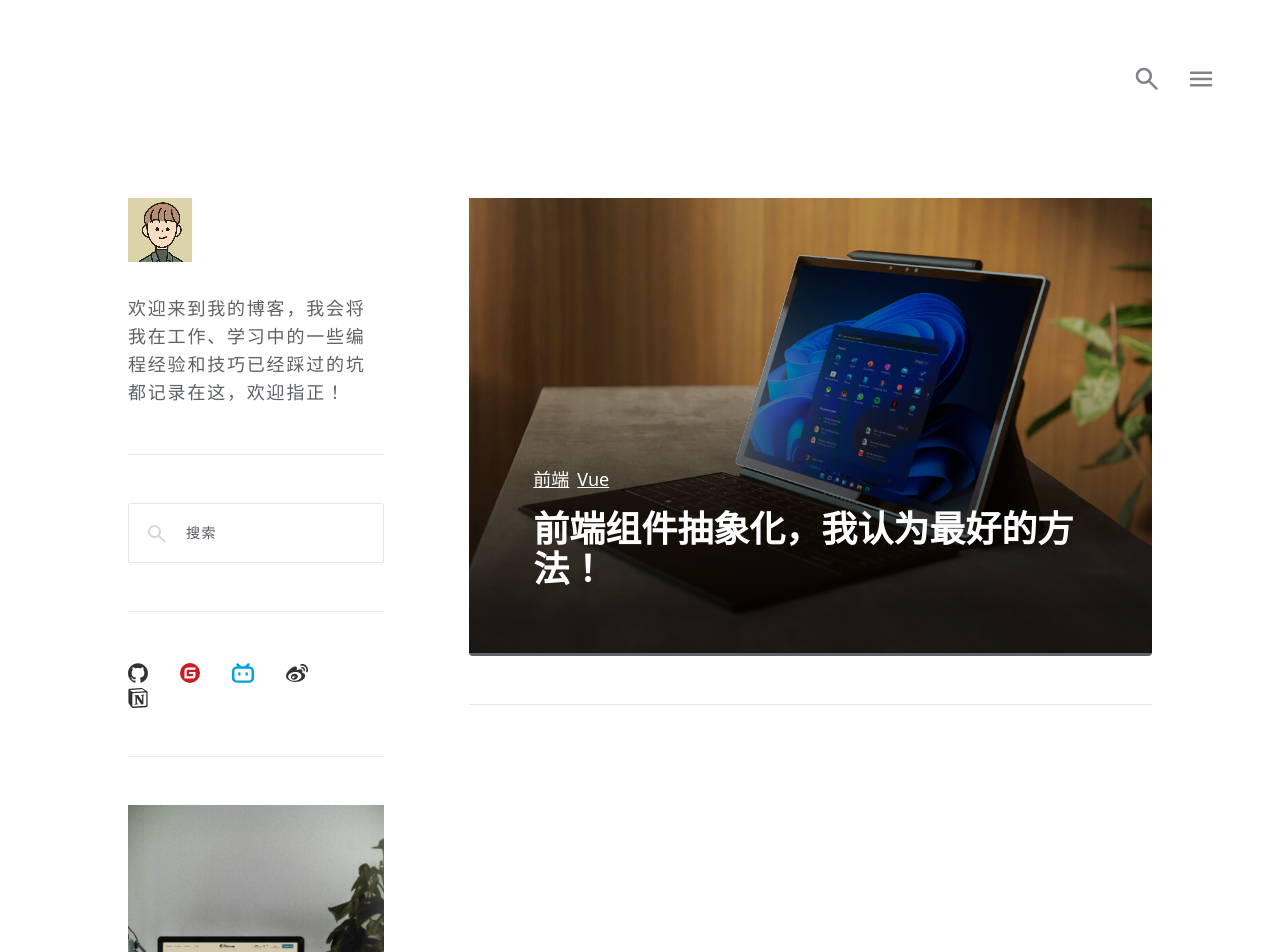
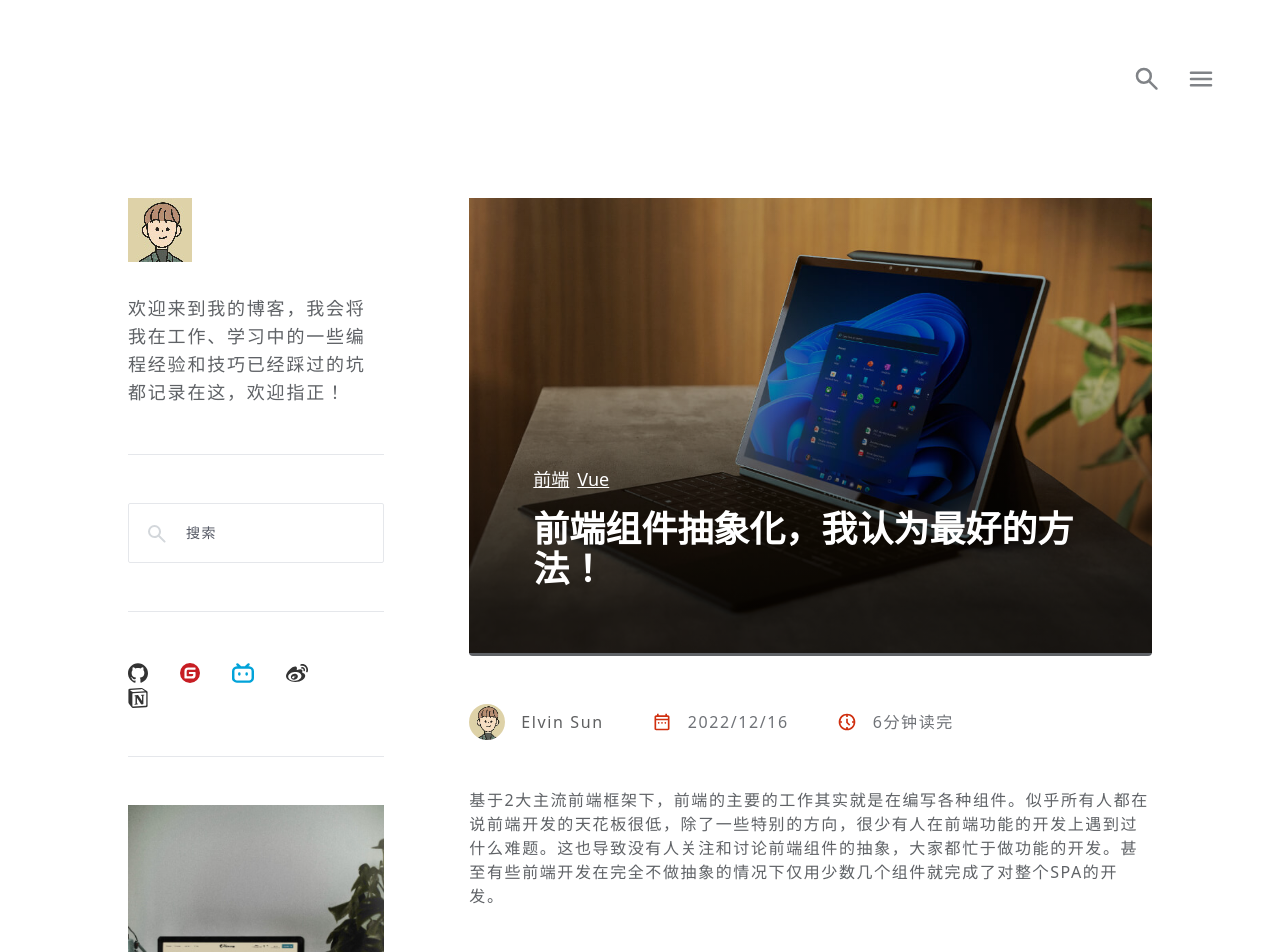
Before and after one commit to fightingsun/blog, a Nuxt app: page / in a window 1280 px wide. Shown: the top 952 px of the page. Built offline with nearby package versions, Linux system fonts and the light colour scheme.

Commit message:
feat: 完成文章列表组件（文章和分页）

```diff
--- a/components/PostList.vue
+++ b/components/PostList.vue
@@ -2,10 +2,17 @@
 /**
  * 文章列表渲染组件
  */
+
+const pageData = reactive({
+  pageCount: 3,
+  page: 1,
+  pageSize: 5,
+});
 </script>
 
 <template>
-  <article class="mb-16 border-b">
+  <div>
+    <article v-for="item in pageData.pageSize" class="mb-16 border-b">
       <!-- 预览图 -->
       <section
         class="post-picture mb-12 max-h-max rounded"
@@ -42,7 +49,109 @@
           </div>
         </NuxtLink>
       </section>
+      <!-- 作者，发布日期，阅读时长 -->
+      <section class="mb-12">
+        <div class="flex">
+          <!-- 作者 -->
+          <NuxtLink href="/" class="mr-12 flex items-center">
+            <img
+              src="~/assets/img/logo.jpg"
+              class="mr-4 h-9 w-9 rounded-full"
+              alt=""
+            />
+            <span class="font-medium tracking-widest" style="color: #1a1b1cb3"
+              >Elvin Sun</span
+            >
+          </NuxtLink>
+          <NuxtLink href="/" class="mr-12 flex items-center">
+            <Icon
+              name="material-symbols:date-range-outline"
+              size="20px"
+              style="color: #d02f0f"
+              class="mr-4"
+            />
+            <span class="font-medium tracking-widest" style="color: #4b4f55cc"
+              >2022/12/16</span
+            >
+          </NuxtLink>
+          <NuxtLink href="/" class="flex items-center">
+            <Icon
+              name="material-symbols:nest-clock-farsight-analog-outline"
+              size="20px"
+              style="color: #d02f0f"
+              class="mr-4"
+            />
+            <span class="font-medium tracking-widest" style="color: #4b4f55cc"
+              >6分钟读完</span
+            >
+          </NuxtLink>
+        </div>
+      </section>
+      <!-- 文章摘要 -->
+      <section class="mb-12">
+        <p class="text-base tracking-widest" style="color: #5f6266">
+          基于2大主流前端框架下，前端的主要的工作其实就是在编写各种组件。似乎所有人都在说前端开发的天花板很低，除了一些特别的方向，很少有人在前端功能的开发上遇到过什么难题。这也导致没有人关注和讨论前端组件的抽象，大家都忙于做功能的开发。甚至有些前端开发在完全不做抽象的情况下仅用少数几个组件就完成了对整个SPA的开发。
+        </p>
+      </section>
+      <NuxtLink
+        href="/"
+        class="mb-16 block w-1/5 border py-3 text-center tracking-widest hover:border-gray-400"
+        style="color: #5f6266; font-size: 13px"
+        >阅读</NuxtLink
+      >
     </article>
+    <!-- 分页 -->
+    <div class="flex items-center justify-between">
+      <!-- 上一页按钮 -->
+      <div
+        v-if="pageData.page === 1"
+        class="w-1/5 cursor-default border py-3 text-center tracking-widest opacity-30"
+      >
+        <Icon
+          name="material-symbols:arrow-back"
+          size="18px"
+          style="color: #919395"
+          class="mr-2"
+        />
+        <span style="color: #4b4f55; font-size: 13px">上一页</span>
+      </div>
+      <NuxtLink
+        v-else
+        href="/"
+        class="page-btn w-1/5 py-3 text-center tracking-widest"
+        style="font-size: 13px"
+      >
+        <Icon name="material-symbols:arrow-back" size="18px" class="mr-2" />
+        <span class="align-middle" style="font-size: 13px">上一页</span>
+      </NuxtLink>
+      <!-- 页码 -->
+      <span style="color: #5f6266; font-size: 0.85rem"
+        >{{ pageData.page }} / {{ pageData.pageCount }}</span
+      >
+      <!-- 下一页按钮 -->
+      <div
+        v-if="pageData.page === pageData.pageCount"
+        class="w-1/5 cursor-default border py-3 text-center tracking-widest opacity-30"
+      >
+        <Icon
+          name="material-symbols:arrow-forward"
+          size="18px"
+          style="color: #919395"
+          class="mr-2"
+        />
+        <span style="color: #4b4f55; font-size: 13px">下一页</span>
+      </div>
+      <NuxtLink
+        v-else
+        href="/"
+        class="page-btn w-1/5 py-3 text-center tracking-widest"
+        style="font-size: 13px"
+      >
+        <Icon name="material-symbols:arrow-forward" size="18px" class="mr-2" />
+        <span class="align-middle" style="font-size: 13px">下一页</span>
+      </NuxtLink>
+    </div>
+  </div>
 </template>
 
 <style scoped>
@@ -59,4 +168,18 @@
 .post-picture > a:hover {
   background-color: #727272;
 }
+.page-btn {
+  background-color: #f4f6f8;
+  color: #4b4f55;
+}
+.page-btn:hover {
+  background-color: hsl(10, 86.5%, 43.7%);
+  color: white;
+}
+.page-btn svg {
+  color: #919395;
+}
+.page-btn:hover svg {
+  color: white;
+}
 </style>
```
Lines whose indentation alone changed are shown as unchanged.
